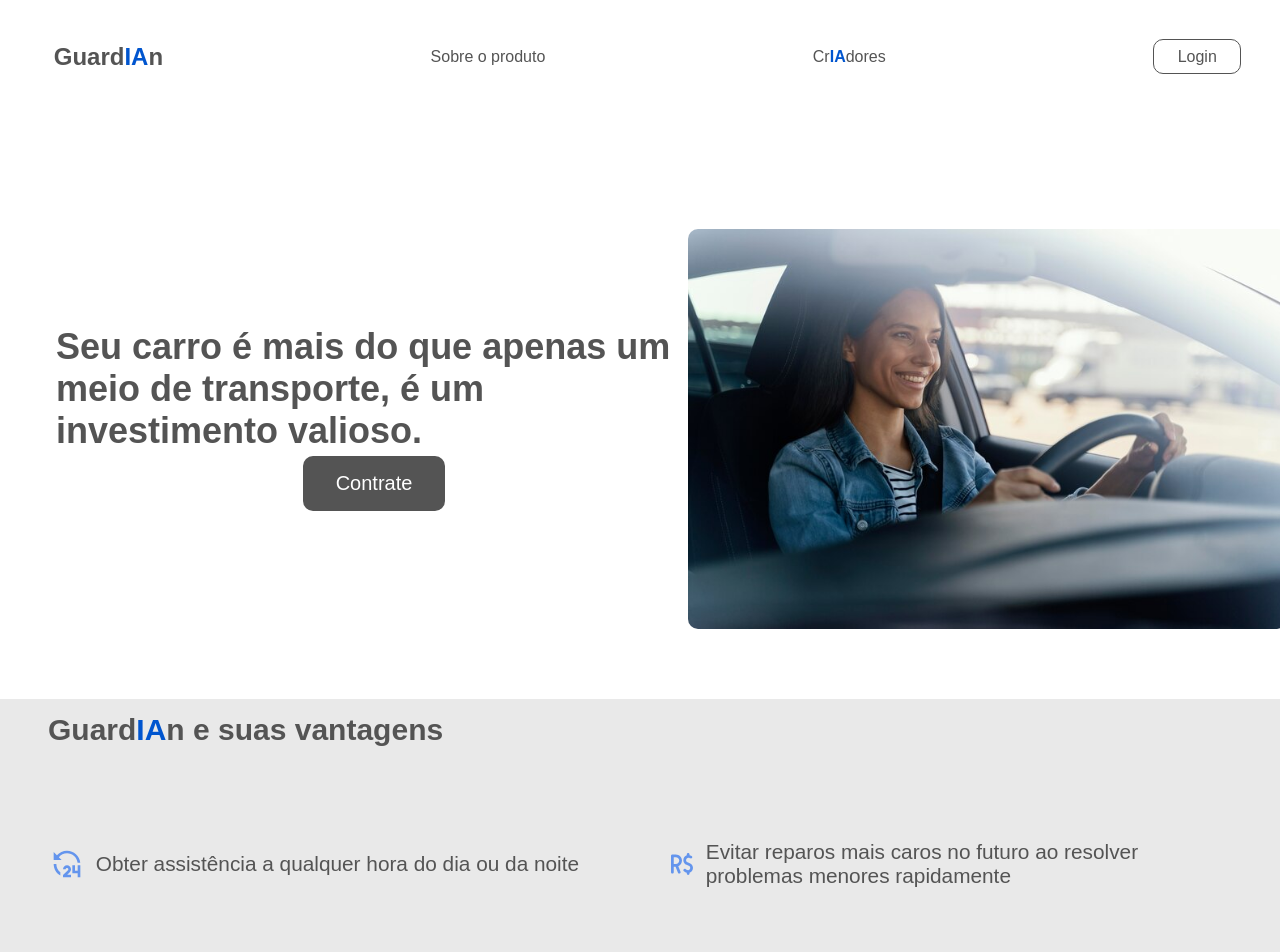
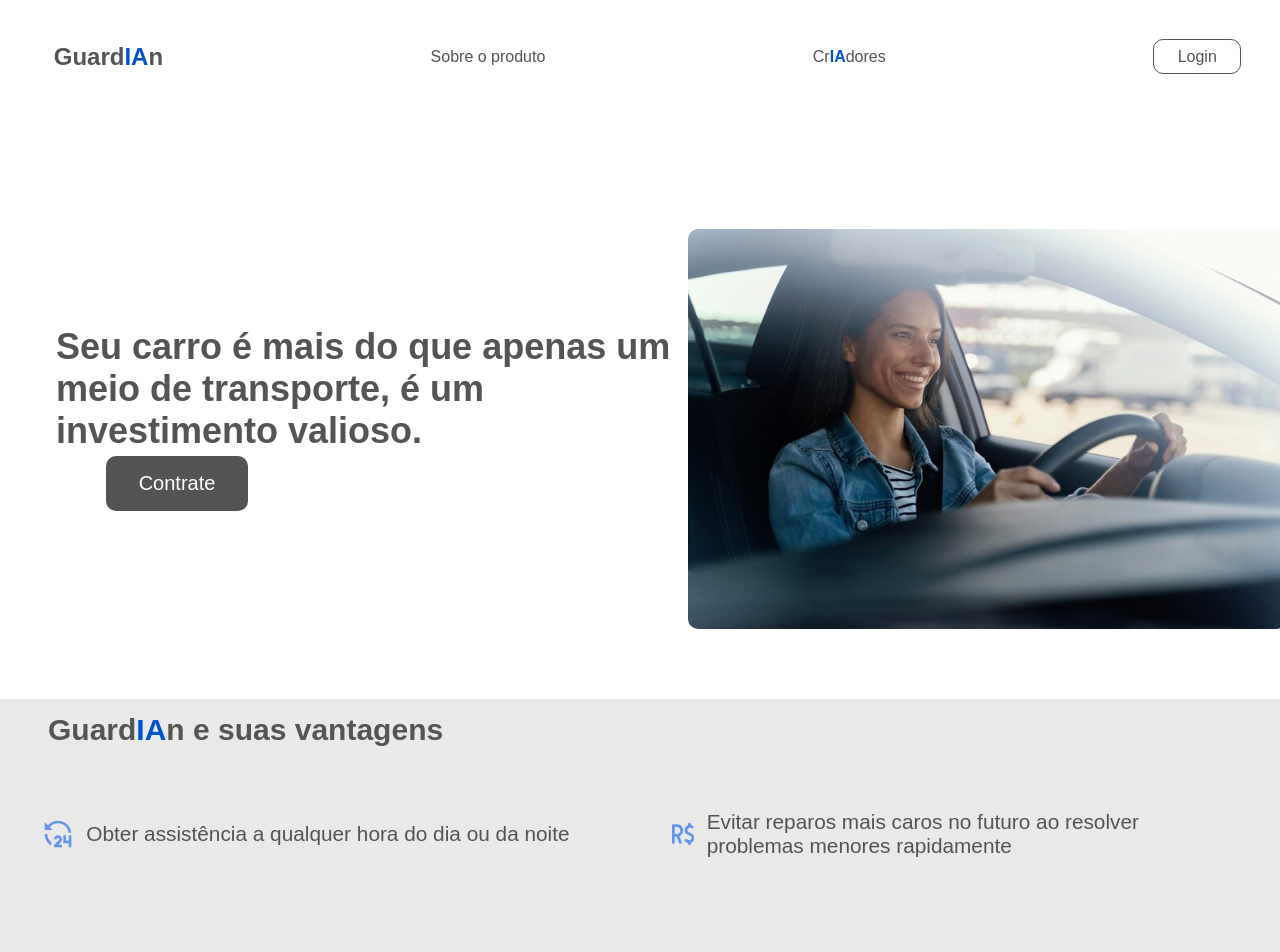
Before and after one commit to ViniciusSantanaa/Challenge_React, a React (Vite) app: page / in a window 1280 px wide. Shown: the top 952 px of the page. Built offline with nearby package versions, Linux system fonts and the light colour scheme.

Commit message:
Home Concluido

```diff
--- a/src/Components/Header/Header.Home.styled.ts
+++ b/src/Components/Header/Header.Home.styled.ts
@@ -14,7 +14,7 @@ export const StyledNav = styled.nav `
     }
 
     @media (min-width: 431px) and (max-width: 744px) {
-        gap: 75px;
+        gap: 50px;
         font-size: 13px;
     }
 
--- a/src/Components/Main/Main.styled.ts
+++ b/src/Components/Main/Main.styled.ts
@@ -52,8 +52,8 @@ export const StyledSlogan = styled.h2`
 
     @media (min-width: 431px) and (max-width: 744px) {
         margin-top: 0;
-        font-size: 22px;
-        width: 200px;
+        font-size: 20px;
+        width: 170px;
         height: 156px;
     }
 
@@ -81,7 +81,7 @@ export const StyledContrate = styled.div`
     border-radius: 10px;
     display: flex;
     justify-content: center;
-    margin-left: 247px;
+    margin-left: 50px;
     width: 142px;
     height: 55px;
     font-size: 20px;
@@ -103,18 +103,19 @@ export const StyledContrate = styled.div`
     }
 
     @media (min-width: 745px) and (max-width: 834px) {
-        width: 114px;
+        width: 100px;
         height: 41px;
         border-radius: 10px;
-        margin-left: 120px;
+        margin-left: 50px;
         font-size: 15px;
     }
 
     @media (min-width: 835px) and (max-width: 1024px) {
         margin-top: 0;
-        font-size: 36px;
-        width: 414px;
+        font-size: 25px;
+        width: 150px;
         height: 188px;
+        margin-left: 50px;
     }
 `
 
@@ -148,7 +149,7 @@ export const StyledIMG = styled.img`
     }
 
     @media (min-width: 745px) and (max-width: 834px) {
-        width: 313.54px;
+        width: 300px;
         height: 210px;
         margin-top: 40px;
     }
--- a/src/Components/Texto/Texto.styled.ts
+++ b/src/Components/Texto/Texto.styled.ts
@@ -2,7 +2,7 @@ import styled from "styled-components";
 
 export const StyledConteudo_Seguro = styled.main`
     display: flex;
-    justify-content: space-between;
+    justify-content: space-around;
     align-items: center;
 `
 
@@ -17,28 +17,28 @@ export const StyledTexto_Seguro = styled.p`
 
     @media (max-width: 430px) {
         font-size: 15px;
-        width: 209px;
+        width: 170px;
         margin-left: 24px;
         margin-top: 35px;
     }
 
     @media (min-width: 431px) and (max-width: 744px) {
         font-size: 20px;
-        width: 358px;
+        width: 250px;
         margin-left: 35px;
         margin-top: 59px;
     }
 
     @media (min-width: 745px) and (max-width: 834px) {
         font-size: 25px;
-        width: 358px;
+        width: 340px;
         margin-left: 59px;
         margin-top: 72px;
     }
 
     @media (min-width: 835px) and (max-width: 1024px) {
         font-size: 32px;
-        width: 552px;
+        width: 400px;
         margin-left: 40px;
         margin-top: 77px;
     }
@@ -49,25 +49,25 @@ export const StyledCarro = styled.img`
     height: 376px;
 
     @media (max-width: 430px) {
-        width: 190px;
+        width: 180px;
         height: 148.39px;
         margin-top: 75px;
     }
 
     @media (min-width: 431px) and (max-width: 744px) {
-        width: 200px;
+        width: 180px;
         height: auto;
         margin-top: 75px;
     }
 
     @media (min-width: 745px) and (max-width: 834px) {
-        width: 350px;
+        width: 310px;
         height: 281.71px;
         margin-top: 72px;
     }
 
     @media (min-width: 835px) and (max-width: 1024px) {
-        width: 436.88px;
+        width: 400px;
         height: 352px;
         margin-top: 75px;
     }
--- a/src/Components/Vantagens/Vantagens.styled.ts
+++ b/src/Components/Vantagens/Vantagens.styled.ts
@@ -11,16 +11,16 @@ export const StyledFundo = styled.div`
     }
 
     @media (min-width: 431px) and (max-width: 744px) {
-        height: 290px;
+        height: 350px;
         margin-top: 70px;
     }
 
     @media (min-width: 745px) and (max-width: 834px) {
-        height: 290px;
+        height: 400px;
     }
 
     @media (min-width: 835px) and (max-width: 1024px) {
-        height: 353px;
+        height: 400px;
         margin-top: 70px;
     }
 `
@@ -41,8 +41,12 @@ export const StyledVantagem = styled.h2`
         align-items: end;
     }
 
-    @media screen {
-
+    @media (min-width: 431px) and (max-width: 744px) {
+        font-size: 16px;
+        margin-left: 18px;
+        height: 2rem;
+        display: flex;
+        align-items: end;
     }
 
     @media screen {
@@ -62,8 +66,8 @@ export const StyledIA_Vantagens = styled.strong`
         font-size: 16px;
     }
 
-    @media screen {
-
+    @media (min-width: 431px) and (max-width: 744px) {
+        font-size: 16px;
     }
 
     @media screen {
@@ -79,15 +83,16 @@ export const StyledContainer = styled.div`
     display: flex;
     flex-wrap: wrap;
     justify-content: space-around;
-    padding: 20px;
+    padding: 10px;
 
     @media (max-width: 530px){
         display: inline;
         justify-content: space-around;
     }
 
-    @media screen {
-
+    @media (min-width: 431px) and (max-width: 744px) {
+        display: inline;
+        justify-content: space-around;
     }
 
     @media screen {
@@ -102,7 +107,7 @@ export const StyledItem = styled.div`
     display: flex;
     align-items: center;
     width: 45%;
-    margin: 60px 0;
+    margin: 40px 0;
 
     @media (max-width: 430px){
         display: flex;
@@ -115,8 +120,15 @@ export const StyledItem = styled.div`
         }
     }
 
-    @media screen {
+    @media (min-width: 431px) and (max-width: 744px) {
+        display: flex;
+        align-items: center;
+        margin: 10px 18px;
 
+        .img{
+            width: 30px;
+            height: 30px;
+        }
     }
 
     @media screen {
@@ -137,8 +149,8 @@ export const StyledFrase_Icone = styled.p`
         font-size: 11px;
     }
 
-    @media screen {
-
+    @media (min-width: 431px) and (max-width: 744px) {
+        font-size: 12px;
     }
 
     @media screen {
```
